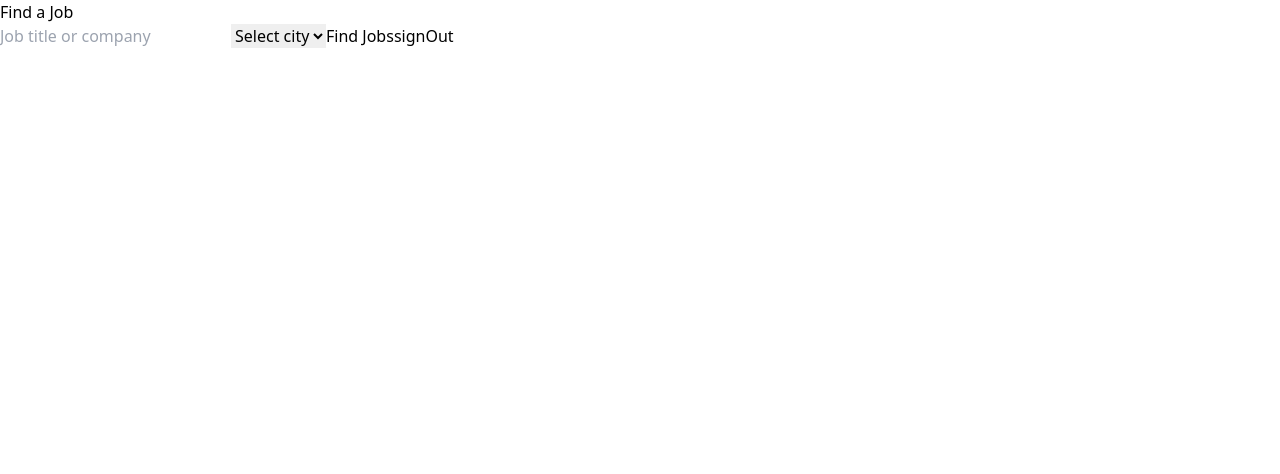
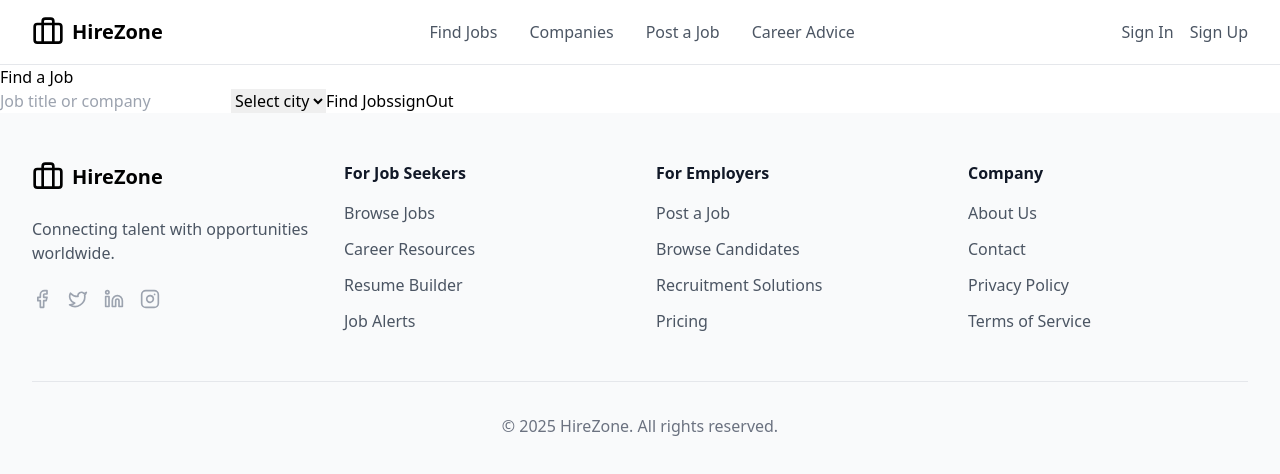
Before and after one commit to SemerykovNikita/hire-zone, a Next.js app: page / in a window 1280 px wide. Shown: the top 474 px of the page. Built offline with nearby package versions, Linux system fonts and the light colour scheme; no server answers.

Commit message:
feat(layout): add Header and Footer components
- Integrated Header and Footer into the RootLayout for better structure.

```diff
--- a/src/app/layout.tsx
+++ b/src/app/layout.tsx
@@ -2,6 +2,8 @@ import type { Metadata } from "next";
 import localFont from "next/font/local";
 import "./globals.css";
 import SessionProvider from "@/components/SessionProvider";
+import Header from "@/components/layout/Header";
+import Footer from "@/components/layout/Footer";
 
 const geistSans = localFont({
   src: "./fonts/GeistVF.woff",
@@ -29,7 +31,11 @@ export default function RootLayout({
       <body
         className={`${geistSans.variable} ${geistMono.variable} antialiased`}
       >
-        <SessionProvider>{children}</SessionProvider>
+        <SessionProvider>
+          <Header />
+          <main className="flex-grow">{children}</main>
+          <Footer />
+        </SessionProvider>
       </body>
     </html>
   );
```
